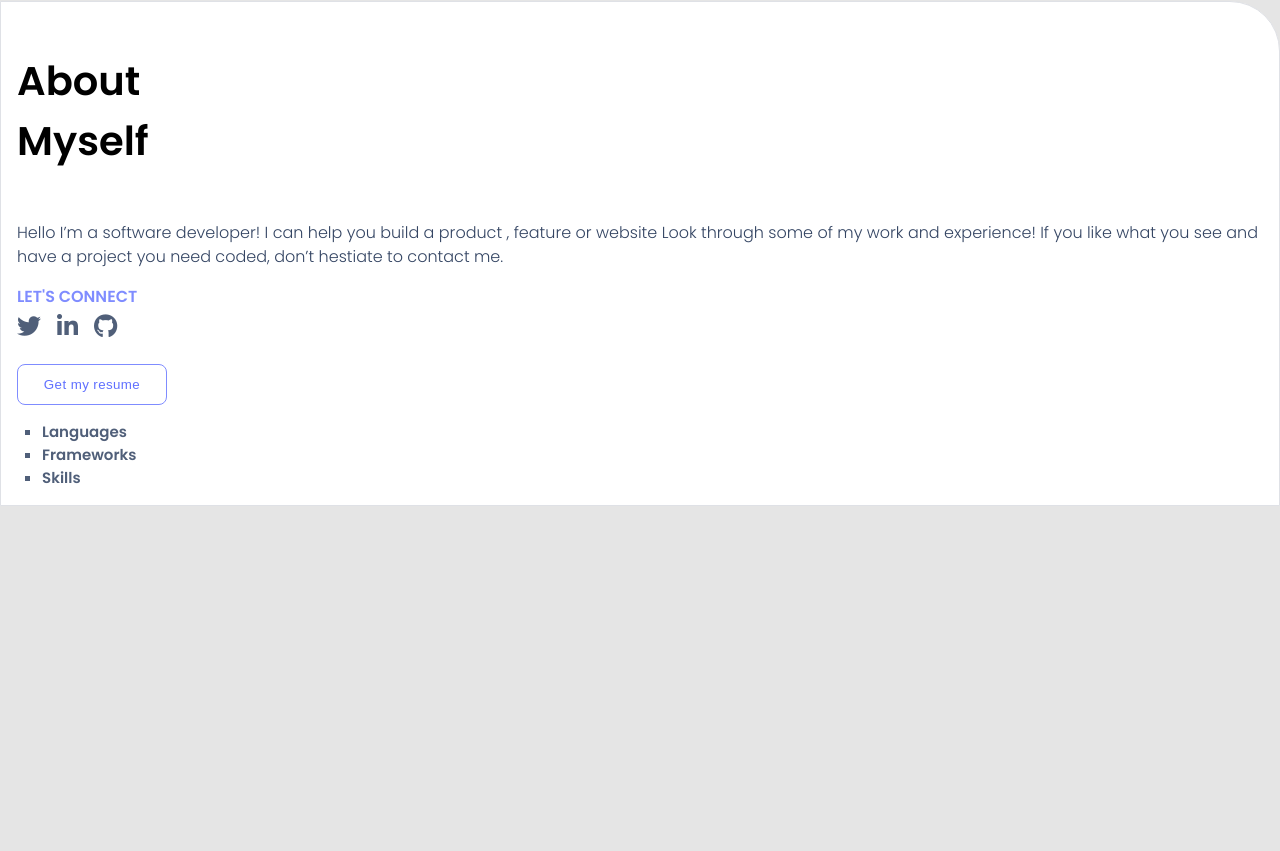
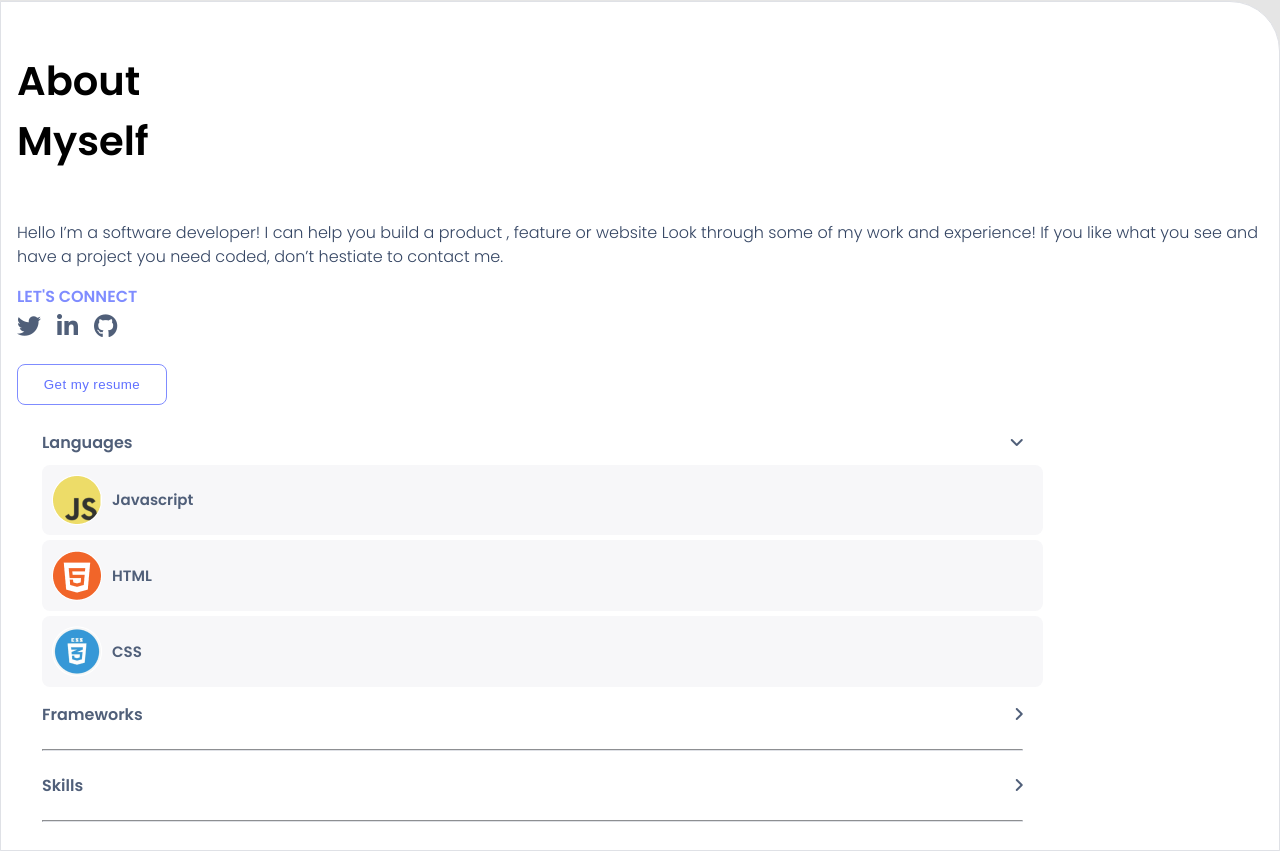
Before and after one commit to rtonata88/my-portfolio, a website: page index.html in a window 1280 px wide. Shown: the part 5929-6780 px from the top of the page. Before the commit the page ends 6435 px from the top, so only its background shows below. Drawn offline with Linux system fonts and the light colour scheme.

Commit message:
Add skills list under about me

```diff
--- a/assets/css/style.css
+++ b/assets/css/style.css
@@ -268,9 +268,53 @@ ul.social {
   padding-left: 0;
 }
 
-ul.skills {
+ul.main-list {
   display: flex;
   flex-direction: column;
-  list-style-type: square;
+  list-style-type: none;
+  width: 80%;
+
+}
+li.main-list-item{
+ font-size: 20px;
+}
+
+li.sub-list-item{
+  padding: 10px;
+  background: #F7F7F9;
+  border-radius: 8px;
+  margin-bottom: 5px;
+  width: 100%;
+
+}
+
+ul.sub-list {
+  display: flex;
+  flex-direction: column;
+  align-content: baseline;
+  justify-content: center;
+  padding: 0;
+  list-style-type: none;
   font-size: 15px;
+  vertical-align:middle;
 }
+
+.language-logo{
+  display: flex;
+  align-items: center;
+  justify-content: baseline;
+  gap: 10px;
+}
+
+.skills-heading{
+  display: flex;
+  justify-content: space-between;
+  font-size: 16px;
+  padding-top: 10px;
+  padding-bottom: 10px;
+
+}
+
+.skills-separator{
+  border-color: #DFE1E6;
+}
--- a/index.html
+++ b/index.html
@@ -139,7 +139,7 @@
                     See Project
                 </button>
             </div>
-
+            </section>
             <section class="about-me">
                 <h2 class="about-me-title">About <br> Myself</h2>
                 <p class="about-me-text">
@@ -167,12 +167,48 @@
                 <button type="button">
                     Get my resume
                 </button>
-                <ul class="skills">
-                    <li>Languages</li>
-                    <li>Frameworks</li>
-                    <li>Skills</li>
+                <ul class="main-list">
+                    <li class="main-list-item" >
+                        <span class="skills-heading">
+                           <span>Languages</span>
+                           <span><i class="fas fa-angle-down"></i></span>
+                        </span>
+
+                        <ul class="sub-list">
+                            <li class="sub-list-item">
+                                <span class="language-logo">
+                                    <img src="./assets/images/js.png" alt="Javascript">
+                                    <span>Javascript</span>
+                                </span>
+                            </li>
+                            <li class="sub-list-item">
+                                <span class="language-logo">
+                                    <img src="./assets/images/html5.png" alt="Javascript">
+                                    <span>HTML</span>
+                                </span>
+                            </li>
+                            <li class="sub-list-item">
+                                <span class="language-logo">
+                                <img src="./assets/images/css3.png" alt="Javascript">
+                                <span>CSS</span>
+                                </span>
+                            </li>
+                        </ul>
+                    </li>
+                    <li><span class="skills-heading">
+                            <span>Frameworks</span>
+                            <span><i class="fas fa-angle-right"></i></span>
+                        </span>
+                        <hr class="skills-separator">
+                    </li>
+                    <li><span class="skills-heading">
+                            <span>Skills</span>
+                            <span><i class="fas fa-angle-right"></i></span>
+                        </span>
+                        <hr class="skills-separator">
+                    </li>
                 </ul>
             </section>
-        </section>
+
     </body>
 </html>
```
Also changed, not shown: assets/images/caret.png (added), assets/images/css3.png (added), assets/images/html5.png (added), assets/images/js.png (added), 1 other file.
